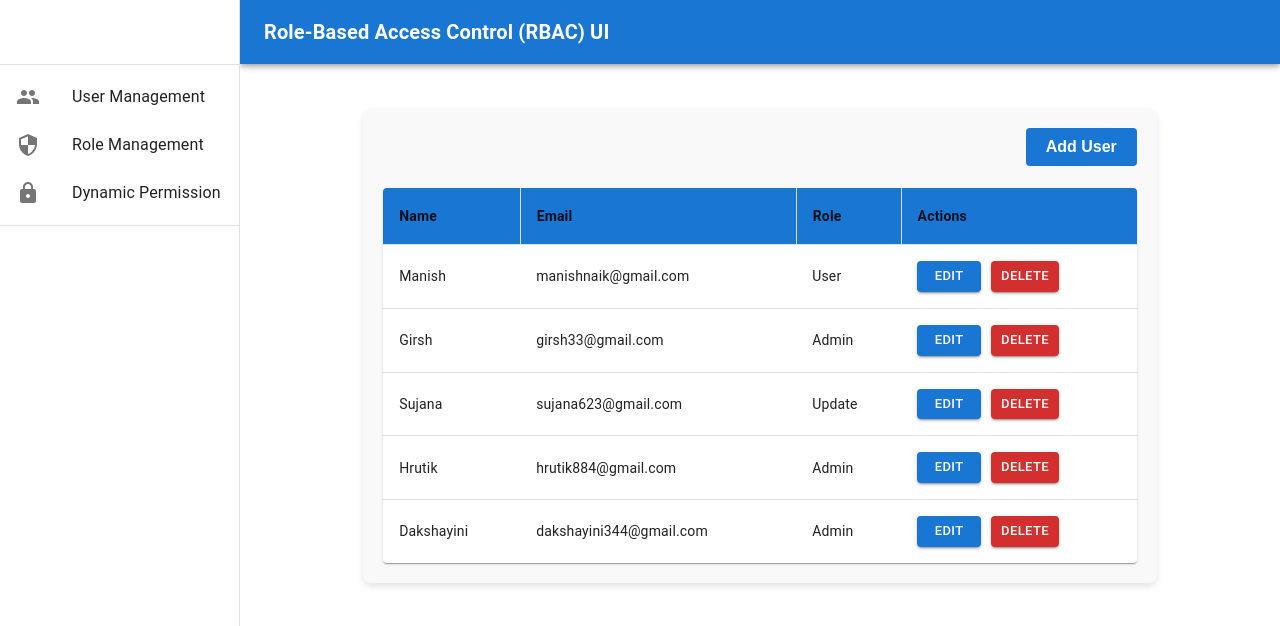
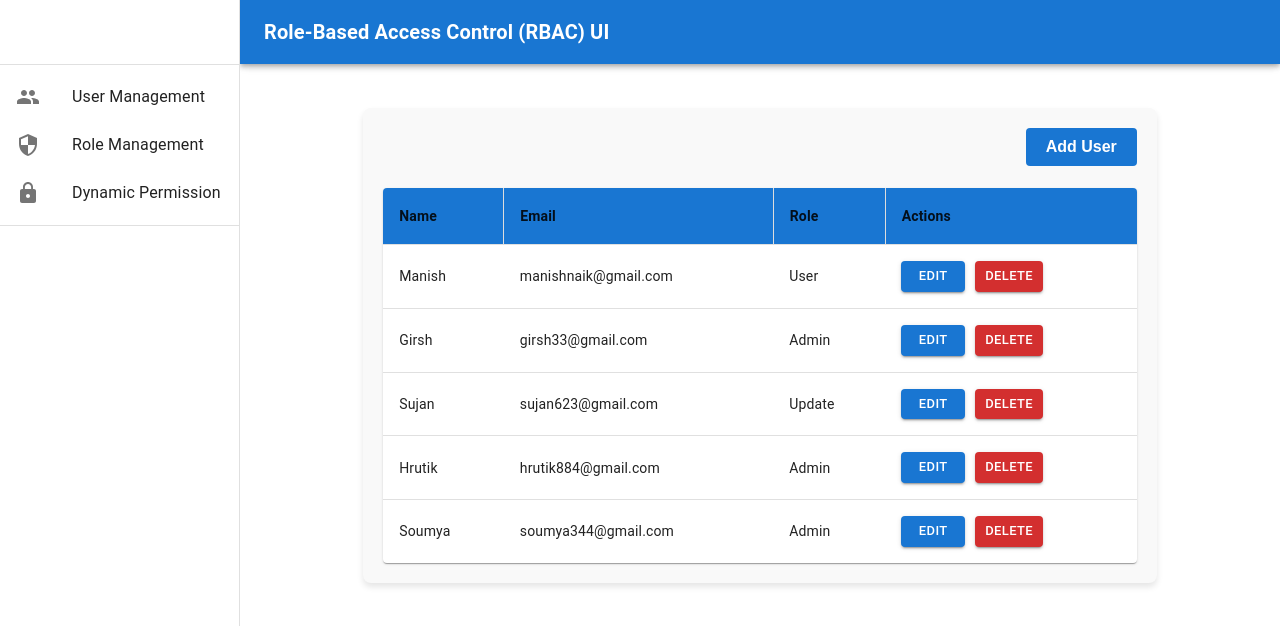
Before and after one commit to Manish50518/RBAC, a React (Vite) app: page / in a window 1280 px wide. Shown: the top 626 px of the page. Built offline with nearby package versions, Linux system fonts and the light colour scheme.

Commit message:
final commit

```diff
--- a/src/features/user/userSlice.js
+++ b/src/features/user/userSlice.js
@@ -18,8 +18,8 @@ const initialState = {
     },
     {
       id: 3,
-      userName: "Sujana",
-      email: "sujana623@gmail.com",
+      userName: "Sujan",
+      email: "sujan623@gmail.com",
       role: ["Update"],
       status: true,
     },
@@ -32,8 +32,8 @@ const initialState = {
     },
     {
       id: 5,
-      userName: "Dakshayini",
-      email: "dakshayini344@gmail.com",
+      userName: "Soumya",
+      email: "soumya344@gmail.com",
       role: ["Admin"],
       status: false,
     },
```
